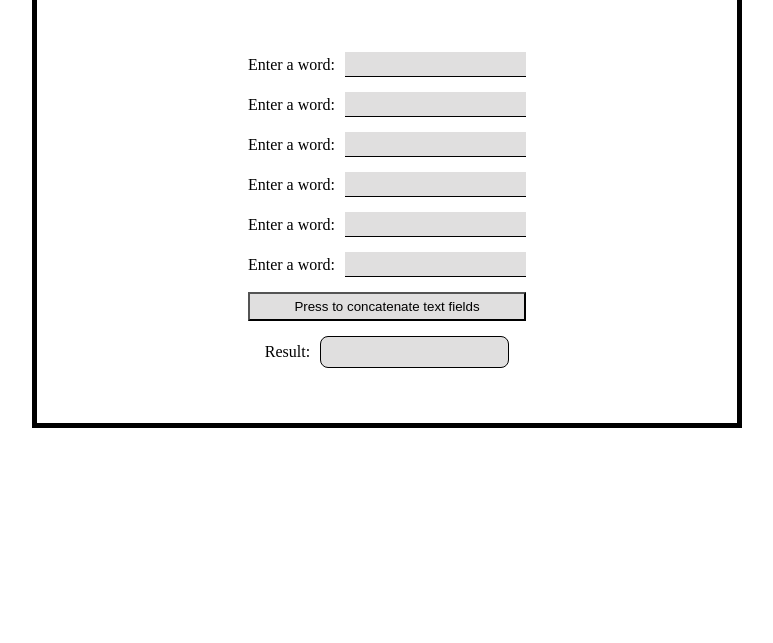
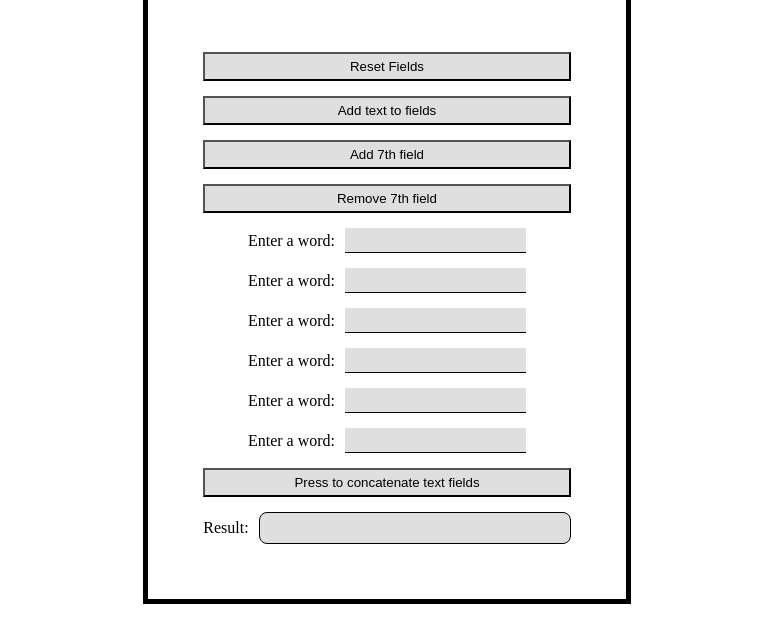
Before and after one commit to seanc00/js-exercise-two, a plain HTML site: page index.html in a window 1280 px wide. Shown: the part 143-786 px from the top of the page, without its empty margins (253-1026 px from the left). Drawn offline with Linux system fonts and the light colour scheme.

Commit message:
completed js task 2

```diff
--- a/index.html
+++ b/index.html
@@ -14,6 +14,11 @@
       <p>Task: Concatenate 6 text fields together and display result.</p>
 
       <form id="form">
+        <button type="button" onclick="resetFormFields();">Reset Fields</button>
+        <button type="button" onclick="addText();">Add text to fields</button>
+        <button type="button" onclick="addTextField();">Add 7th field</button>
+        <button type="button" onclick="removeTextField();">Remove 7th field</button>
+
         <div>
           <label class="label">Enter a word:</label>
           <input type="text" id="text1">
--- a/script.js
+++ b/script.js
@@ -8,10 +8,14 @@ Task:
 
 */
 
+let seventhField = false;
+let maxValue = 7;
+
 function concatenateFormFields() {
+
   let concatenatedString = "";
 
-  for (i = 1; i < 7; i++) {
+  for (i = 1; i < maxValue; i++) {
     let fieldValue = document.getElementById("text" + i);
 
     concatenatedString += " " + fieldValue.value;
@@ -21,10 +25,137 @@ function concatenateFormFields() {
     //console.log(fieldValue.value);
     //console.log(concatenatedString);
   }
-
+  // enters value into result field
   let element = document.getElementById('textResult');
   element.value = concatenatedString;
 
   // TESTS
   //console.log("This fnc works")
 }
+
+function addTextField() {
+  maxValue = 8;
+  let element = document.getElementById('form');
+
+  element.innerHTML = `
+    <button type="button" onclick="resetFormFields();">Reset Fields</button>
+    <button type="button" onclick="addText();">Add text to fields</button>
+    <button type="button" onclick="addTextField();">Add 7th field</button>
+    <button type="button" onclick="removeTextField();">Remove 7th field</button>
+
+    <div>
+      <label class="label">Enter a word:</label>
+      <input type="text" id="text1">
+    </div>
+
+    <div>
+      <label class="label">Enter a word:</label>
+      <input type="text" id="text2">
+    </div>
+
+    <div>
+      <label class="label">Enter a word:</label>
+      <input type="text" id="text3">
+    </div>
+
+    <div>
+      <label class="label">Enter a word:</label>
+      <input type="text" id="text4">
+    </div>
+
+    <div>
+      <label class="label">Enter a word:</label>
+      <input type="text" id="text5">
+    </div>
+
+    <div>
+      <label class="label">Enter a word:</label>
+      <input type="text" id="text6">
+    </div>
+
+    <div>
+      <label class="label">Enter a word:</label>
+      <input type="text" id="text7">
+    </div>
+
+
+    <button type="button" onclick="concatenateFormFields();">Press to concatenate text fields</button>
+
+    <div>
+      <label class="label">Result:</label>
+      <input type="text" id="textResult">
+    </div>
+  `;
+}
+
+function removeTextField() {
+  maxValue = 7;
+  let element = document.getElementById('form');
+  element.innerHTML = `
+    <button type="button" onclick="resetFormFields();">Reset Fields</button>
+    <button type="button" onclick="addText();">Add text to fields</button>
+    <button type="button" onclick="addTextField();">Add 7th field</button>
+    <button type="button" onclick="removeTextField();">Remove 7th field</button>
+
+    <div>
+      <label class="label">Enter a word:</label>
+      <input type="text" id="text1">
+    </div>
+
+    <div>
+      <label class="label">Enter a word:</label>
+      <input type="text" id="text2">
+    </div>
+
+    <div>
+      <label class="label">Enter a word:</label>
+      <input type="text" id="text3">
+    </div>
+
+    <div>
+      <label class="label">Enter a word:</label>
+      <input type="text" id="text4">
+    </div>
+
+    <div>
+      <label class="label">Enter a word:</label>
+      <input type="text" id="text5">
+    </div>
+
+    <div>
+      <label class="label">Enter a word:</label>
+      <input type="text" id="text6">
+    </div>
+
+    <button type="button" onclick="concatenateFormFields();">Press to concatenate text fields</button>
+
+    <div>
+      <label class="label">Result:</label>
+      <input type="text" id="textResult">
+    </div>
+  `;
+}
+
+
+// EXTRAS (Stuff that wont be marked  but just as extras)
+function resetFormFields() {
+  for (i = 1; i < maxValue; i++) {
+    let fieldValue = document.getElementById("text" + i);
+
+    fieldValue.value = "";
+  }
+}
+
+function addText() {
+  let count = 0;
+  let wordsArray = ["Hello", "my", "name", "Is", "Sean", "Connolly", "Dev"];
+
+  for (i = 1; i < maxValue; i++) {
+    let fieldValue = document.getElementById("text" + i);
+
+    //set field values of words in array 1-6
+    fieldValue.value = wordsArray[count];
+
+    count ++;
+  }
+}
--- a/style.css
+++ b/style.css
@@ -28,7 +28,7 @@ button:active {
   border: 5px solid black;
 
   margin: 50px;
-  width: 50%;
+  width: fit-content;
   padding: 30px;
 }
 
@@ -62,6 +62,7 @@ input {
   border: black 1px solid;
   border-radius: 8px;
   padding: 5px;
+  width: 300px;
 }
 
 /* result container */
```
